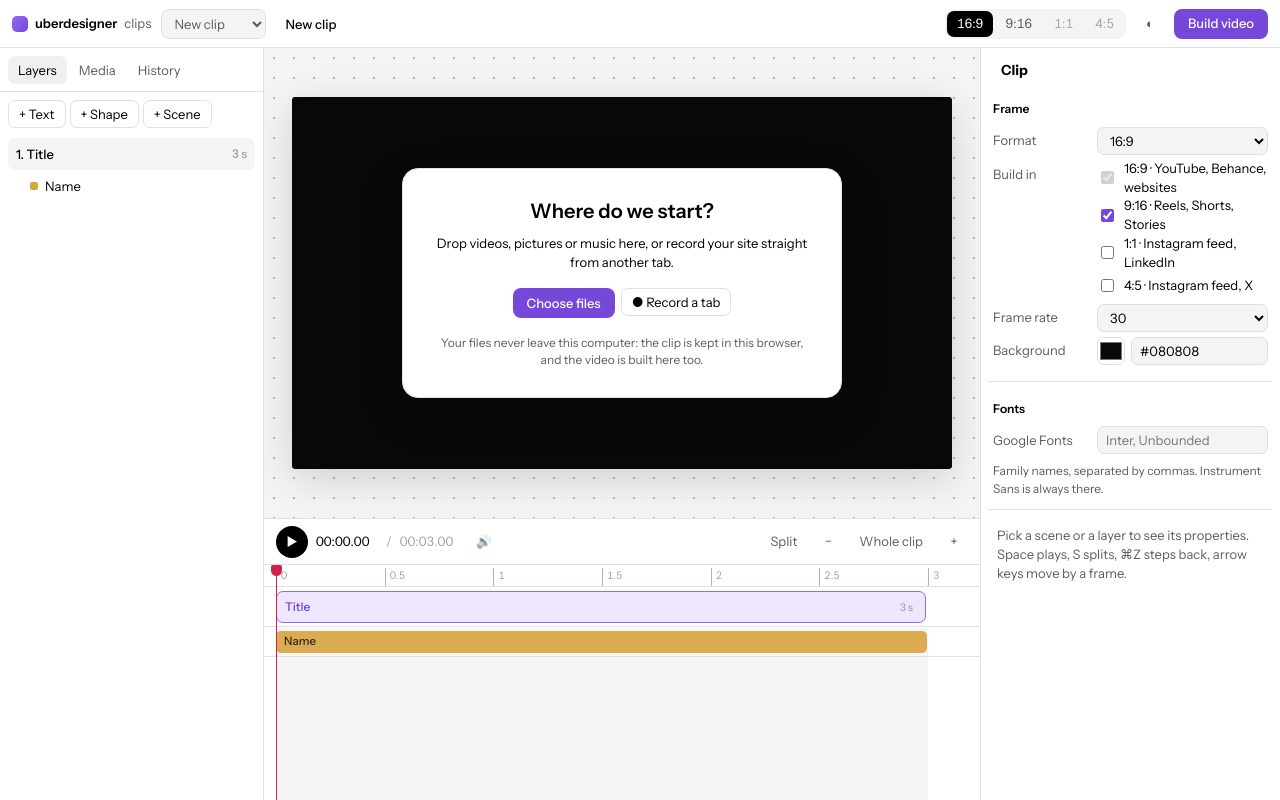
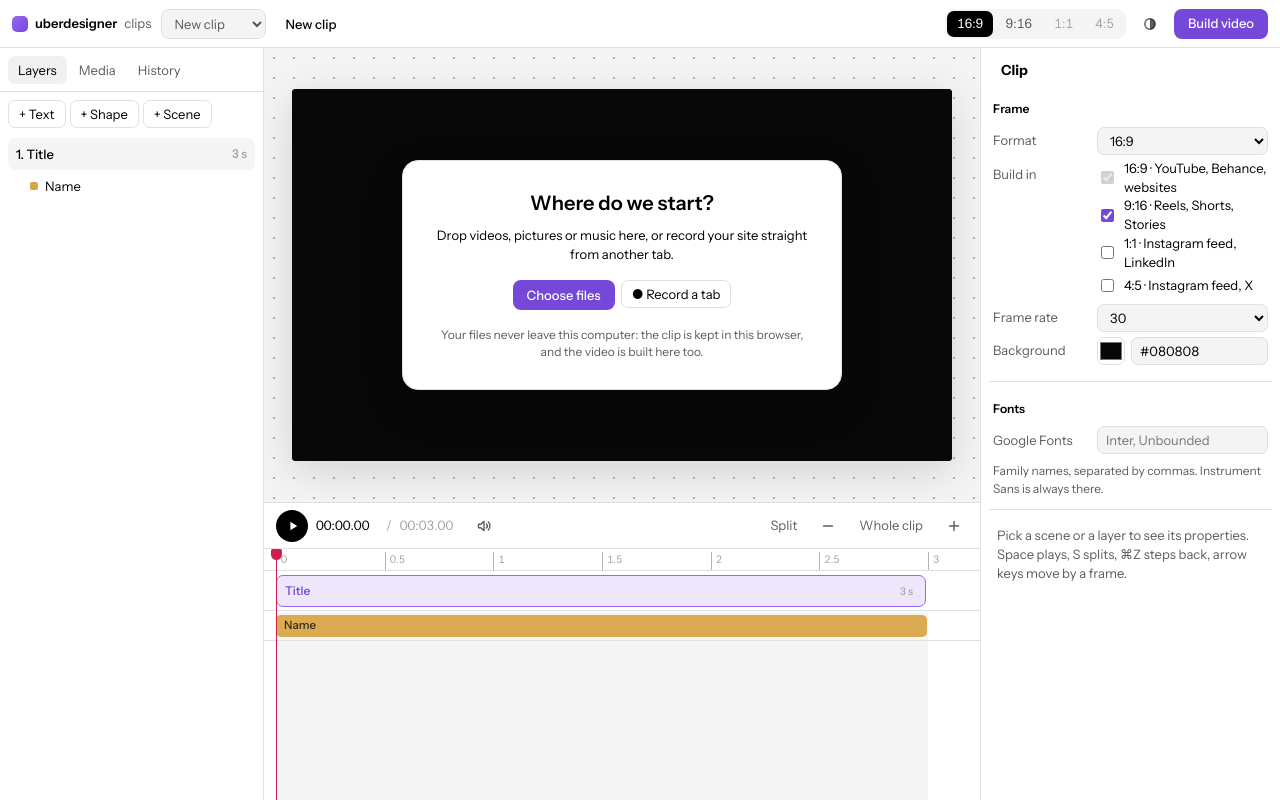
Before and after one commit to yellowpauldesigner-sys/video-editor, a website with bundled scripts: page app/index.html in a window 1280 px wide. Built offline with nearby package versions, Linux system fonts and the light colour scheme.

Commit message:
Timeline shows every scene's layers and follows the playhead; drawn icons
- All scenes' layers are on the timeline at once, not only the picked
  scene's.
- Dragging the playhead to an edge scrolls the timeline under it, and the
  timeline keeps the playhead in view when it moves from the keyboard.
- The sound, play, theme, zoom and visibility controls use drawn icons
  in place of emoji and text glyphs.

Co-Authored-By: Claude Fable 5.2 <noreply@anthropic.com>
Claude-Session: https://claude.ai/code/session_01FnvPqTfD3iogK7HHd74Nh1

```diff
--- a/app/css/app.css
+++ b/app/css/app.css
@@ -1420,3 +1420,22 @@ select:focus,
 .welcomeCard .btnRow {
   justify-content: center;
 }
+
+/* icons */
+.ic {
+  display: inline-grid;
+  place-items: center;
+  line-height: 0;
+}
+.ic svg {
+  display: block;
+}
+.icon.big .ic svg {
+  margin-left: 1px;
+}
+.mediaItem .thumb .ic {
+  color: var(--dim);
+}
+.timeline {
+  height: 252px;
+}
--- a/app/index.html
+++ b/app/index.html
@@ -17,7 +17,7 @@
         <span id="saved" class="saved"></span>
         <div class="grow"></div>
         <div id="formats" class="seg" role="tablist" aria-label="Frame format"></div>
-        <button id="theme" class="icon" title="Light or dark theme" aria-label="Theme">◐</button>
+        <button id="theme" class="icon" title="Light or dark theme" aria-label="Theme"></button>
         <button id="renderBtn" class="primary">Build video</button>
       </header>
 
@@ -42,16 +42,16 @@
           <div id="drop" class="drop" hidden><div>Drop the files: they go into the clip's media</div></div>
         </div>
         <div class="transport">
-          <button id="play" class="icon big" title="Play / pause (Space)" aria-label="Play">▶</button>
+          <button id="play" class="icon big" title="Play / pause (Space)" aria-label="Play"></button>
           <span id="time" class="time">00:00.00</span>
           <span class="dim">/</span>
           <span id="total" class="time dim">00:00.00</span>
-          <button id="mute" class="icon" title="Sound in the preview" aria-label="Audio">🔊</button>
+          <button id="mute" class="icon" title="Sound in the preview" aria-label="Sound" aria-pressed="false"></button>
           <div class="grow"></div>
           <button id="splitBtn" class="ghost" title="Split the scene here (S)">Split</button>
-          <button id="zoomOut" class="icon" title="Zoom out" aria-label="Zoom out">−</button>
+          <button id="zoomOut" class="icon" title="Zoom out" aria-label="Zoom out"></button>
           <button id="zoomFit" class="ghost" title="Fit the whole clip">Whole clip</button>
-          <button id="zoomIn" class="icon" title="Zoom in" aria-label="Zoom in">+</button>
+          <button id="zoomIn" class="icon" title="Zoom in" aria-label="Zoom in"></button>
         </div>
         <div id="timeline" class="timeline"><div id="tlInner" class="tlInner"></div></div>
         <form id="chat" class="chat" hidden>
--- a/app/js/app.js
+++ b/app/js/app.js
@@ -32,6 +32,28 @@ function h(tag, attrs, ...kids) {
   for (const kid of kids.flat(3)) if (kid != null && kid !== false) el.append(kid);
   return el;
 }
+
+// The editor's own icons: drawn as lines in the text's color, so they follow the theme
+const ICONS = {
+  play: '<path d="M5 3.2v9.6L12.8 8z" fill="currentColor" stroke="none"/>',
+  pause: '<path d="M4.5 3.5h2.4v9H4.5zM9.1 3.5h2.4v9H9.1z" fill="currentColor" stroke="none"/>',
+  sound: '<path d="M2.5 6.2h2.3L8 3.4v9.2L4.8 9.8H2.5z"/><path d="M10.4 5.9a3 3 0 0 1 0 4.2M12.3 4a5.7 5.7 0 0 1 0 8"/>',
+  muted: '<path d="M2.5 6.2h2.3L8 3.4v9.2L4.8 9.8H2.5z"/><path d="M10.8 6.2l3.4 3.6M14.2 6.2l-3.4 3.6"/>',
+  theme: '<circle cx="8" cy="8" r="5.2"/><path d="M8 2.8a5.2 5.2 0 0 1 0 10.4z" fill="currentColor" stroke="none"/>',
+  minus: '<path d="M3.5 8h9"/>',
+  plus: '<path d="M3.5 8h9M8 3.5v9"/>',
+  eye: '<path d="M1.6 8S4 3.8 8 3.8 14.4 8 14.4 8 12 12.2 8 12.2 1.6 8 1.6 8z"/><circle cx="8" cy="8" r="1.9"/>',
+  eyeOff: '<path d="M1.6 8S4 3.8 8 3.8 14.4 8 14.4 8 12 12.2 8 12.2 1.6 8 1.6 8z"/><path d="M3 13L13 3"/>',
+  note: '<path d="M6.2 11.6V4.2l5.6-1.2v7.2"/><circle cx="4.7" cy="11.6" r="1.5"/><circle cx="10.3" cy="10.2" r="1.5"/>',
+  close: '<path d="M4 4l8 8M12 4l-8 8"/>',
+};
+function icon(name, size = 16) {
+  const el = document.createElement("span");
+  el.className = "ic";
+  el.innerHTML = `<svg viewBox="0 0 16 16" width="${size}" height="${size}" fill="none" stroke="currentColor" stroke-width="1.4" stroke-linecap="round" stroke-linejoin="round" aria-hidden="true">${ICONS[name]}</svg>`;
+  return el;
+}
+const setIcon = (id, name, size) => $(id).replaceChildren(icon(name, size));
 
 const fmtTime = (t, fps = 30) => {
   t = Math.max(0, t);
@@ -235,7 +257,8 @@ let lastTick = 0;
 function play(on) {
   if (on === S.playing) return;
   S.playing = on;
-  $("play").textContent = on ? "❚❚" : "▶";
+  setIcon("play", on ? "pause" : "play", 14);
+  $("play").setAttribute("aria-label", on ? "Pause" : "Play");
   if (!on) {
     stage?.stop();
     seek(S.t, true);
@@ -439,7 +462,7 @@ function layersView() {
           { class: `layerRow ${S.sel?.type === "layer" && S.sel.id === layer.id ? "on" : ""} ${L.hidden ? "off" : ""}`, onclick: () => select({ type: "layer", id: layer.id }) },
           h("i", { class: `kind ${layer.kind}` }),
           h("span", { class: "rowName" }, layer.label ?? layer.id),
-          h("button", { class: "eye", title: L.hidden ? `Show in ${S.format}` : `Hide in ${S.format}`, onclick: (e) => (e.stopPropagation(), edit("Layer visibility", () => setPlaced(S.clip, layer, S.format, "hidden", !L.hidden))) }, L.hidden ? "○" : "●"),
+          h("button", { class: "eye", title: L.hidden ? `Show in ${S.format}` : `Hide in ${S.format}`, onclick: (e) => (e.stopPropagation(), edit("Layer visibility", () => setPlaced(S.clip, layer, S.format, "hidden", !L.hidden))) }, icon(L.hidden ? "eyeOff" : "eye", 14)),
         ),
       );
     }
@@ -475,8 +498,8 @@ function mediaView() {
       h(
         "div",
         { class: "mediaItem", title: m.name },
-        h("div", { class: "thumb", style: m.thumb ? `background-image:url("${m.thumb}")` : "" }, m.kind === "audio" ? "♪" : ""),
-        h("div", { class: "acts" }, m.kind === "audio" ? h("button", { onclick: () => addAudio(m) }, "+ Audio track") : [h("button", { onclick: () => addMediaScene(m) }, "+ As a new scene"), h("button", { onclick: () => addMediaLayer(m) }, "+ Into this scene"), m.kind === "video" && m.duration > 2 ? h("button", { onclick: () => splitIntoScenes(m) }, "✂ Split into scenes") : null], used.has(m.path) ? null : h("button", { class: "rm", title: "Remove the file from the clip", onclick: () => removeMedia(m) }, "Remove file")),
+        h("div", { class: "thumb", style: m.thumb ? `background-image:url("${m.thumb}")` : "" }, m.kind === "audio" ? icon("note", 22) : null),
+        h("div", { class: "acts" }, m.kind === "audio" ? h("button", { onclick: () => addAudio(m) }, "+ Audio track") : [h("button", { onclick: () => addMediaScene(m) }, "+ As a new scene"), h("button", { onclick: () => addMediaLayer(m) }, "+ Into this scene"), m.kind === "video" && m.duration > 2 ? h("button", { onclick: () => splitIntoScenes(m) }, "Split into scenes") : null], used.has(m.path) ? null : h("button", { class: "rm", title: "Remove the file from the clip", onclick: () => removeMedia(m) }, "Remove file")),
         h("div", { class: "cap" }, h("b", {}, m.name), h("span", {}, meta || KIND_NAME[m.kind])),
       ),
     );
@@ -776,27 +799,31 @@ function drawTimeline() {
   });
   kids.push(sceneTrack);
 
+  // Every scene's layers are on the timeline at once, as in any editor: a scene's top layer in the first row, the
+  // next one under it, and so on. The scene that is picked is only tinted behind its own stretch.
   const scene = curScene();
   const si = S.clip.scenes.indexOf(scene);
-  const s0 = starts[si];
-  kids.push(h("div", { class: "sceneShade", style: `left:${t2x(s0)}px;width:${sceneDuration(scene) * S.zoom}px` }));
-  for (const layer of [...scene.layers].reverse()) {
-    const L = resolveLayer(layer, S.format);
-    const span = layerSpan(layer, scene);
-    const len = Math.min(span.duration, sceneDuration(scene) - span.start);
-    kids.push(
-      h(
-        "div",
-        { class: "track" },
+  kids.push(h("div", { class: "sceneShade", style: `left:${t2x(starts[si])}px;width:${sceneDuration(scene) * S.zoom}px` }));
+  const rows = Math.max(1, ...S.clip.scenes.map((sc) => sc.layers.length));
+  for (let r = 0; r < rows; r++) {
+    const track = h("div", { class: "track" });
+    S.clip.scenes.forEach((sc, i) => {
+      const layer = sc.layers[sc.layers.length - 1 - r];
+      if (!layer) return;
+      const L = resolveLayer(layer, S.format);
+      const span = layerSpan(layer, sc);
+      const len = Math.min(span.duration, sceneDuration(sc) - span.start);
+      track.append(
         h(
           "div",
-          { class: `bar2 ${layer.kind} ${S.sel?.id === layer.id ? "on" : ""} ${L.hidden ? "off" : ""}`, style: `left:${t2x(s0 + span.start)}px;width:${Math.max(8, len * S.zoom - 1)}px`, title: `${layer.label ?? layer.id} · ${secs(len)}`, onpointerdown: (e) => layerDown(e, layer, scene) },
+          { class: `bar2 ${layer.kind} ${S.sel?.id === layer.id ? "on" : ""} ${L.hidden ? "off" : ""}`, style: `left:${t2x(starts[i] + span.start)}px;width:${Math.max(8, len * S.zoom - 1)}px`, title: `${layer.label ?? layer.id} · ${secs(len)}`, onpointerdown: (e) => layerDown(e, layer, sc) },
           h("div", { class: "grip l", "data-grip": "l" }),
           h("div", { class: "lbl" }, layer.label ?? layer.id),
           h("div", { class: "grip r", "data-grip": "r" }),
         ),
-      ),
-    );
+      );
+    });
+    kids.push(track);
   }
   for (const a of S.clip.audio ?? []) {
     const start = a.start ?? 0;
@@ -805,7 +832,7 @@ function drawTimeline() {
       h(
         "div",
         { class: "track" },
-        h("div", { class: `bar2 audio ${S.sel?.id === a.id ? "on" : ""}`, style: `left:${t2x(start)}px;width:${Math.max(8, len * S.zoom - 1)}px`, onpointerdown: (e) => audioDown(e, a) }, h("div", { class: "lbl" }, `♪ ${a.label ?? a.src.split("/").pop()}`), h("div", { class: "grip r", "data-grip": "r" })),
+        h("div", { class: `bar2 audio ${S.sel?.id === a.id ? "on" : ""}`, style: `left:${t2x(start)}px;width:${Math.max(8, len * S.zoom - 1)}px`, onpointerdown: (e) => audioDown(e, a) }, h("div", { class: "lbl" }, a.label ?? a.src.split("/").pop()), h("div", { class: "grip r", "data-grip": "r" })),
       ),
     );
   }
@@ -818,11 +845,12 @@ function drawPlayhead() {
   const ph = $("playhead");
   if (ph) ph.style.left = `${t2x(S.t)}px`;
   $("time").textContent = fmtTime(S.t, S.clip.fps);
-  if (S.playing) {
-    const tl = $("timeline");
-    const x = t2x(S.t);
-    if (x > tl.scrollLeft + tl.clientWidth - 40 || x < tl.scrollLeft) tl.scrollLeft = Math.max(0, x - 80);
-  }
+  // The timeline keeps the playhead in view while the clip plays and when it is moved from the keyboard or a
+  // click elsewhere. While it is being dragged, the drag itself scrolls the timeline at its edges.
+  if (S.scrubbing) return;
+  const tl = $("timeline");
+  const x = t2x(S.t);
+  if (x > tl.scrollLeft + tl.clientWidth - 40 || x < tl.scrollLeft + 8) tl.scrollLeft = Math.max(0, x - (S.playing ? 80 : tl.clientWidth / 2));
 }
 
 // One pointer drag on the timeline: `on(dt, event)` gets the time moved since the press
@@ -849,22 +877,44 @@ function drag(e, on, done) {
 function scrubDown(e) {
   play(false);
   const tl = $("timeline");
-  const at = (ev) => x2t(ev.clientX - $("tlInner").getBoundingClientRect().left);
-  seek(at(e));
-  const move = (ev) => seek(at(ev));
+  const at = (x) => x2t(x - $("tlInner").getBoundingClientRect().left);
+  let pointerX = e.clientX;
+  S.scrubbing = true;
+  seek(at(pointerX));
+  // Dragged to an edge, the timeline scrolls under the pointer, faster the further past the edge it is held
+  let raf = 0;
+  const follow = () => {
+    const box = tl.getBoundingClientRect();
+    const EDGE = 48;
+    const over = pointerX > box.right - EDGE ? pointerX - (box.right - EDGE) : pointerX < box.left + EDGE ? pointerX - (box.left + EDGE) : 0;
+    if (over) {
+      const before = tl.scrollLeft;
+      tl.scrollLeft += Math.sign(over) * Math.min(28, 4 + Math.abs(over) * 0.35);
+      if (tl.scrollLeft !== before) seek(at(Math.max(box.left, Math.min(box.right, pointerX))));
+    }
+    raf = requestAnimationFrame(follow);
+  };
+  raf = requestAnimationFrame(follow);
+  const move = (ev) => {
+    pointerX = ev.clientX;
+    const box = tl.getBoundingClientRect();
+    seek(at(Math.max(box.left, Math.min(box.right, pointerX))));
+  };
   const up = () => {
     removeEventListener("pointermove", move);
     removeEventListener("pointerup", up);
+    cancelAnimationFrame(raf);
+    S.scrubbing = false;
     const s = sceneAt(S.clip, S.t).scene;
     if (s.id !== S.sceneId) {
       S.sceneId = s.id;
       drawLeft();
       drawTimeline();
+      drawChip();
     }
   };
   addEventListener("pointermove", move);
   addEventListener("pointerup", up);
-  void tl;
 }
 
 function sceneDown(e, scene, index) {
@@ -1504,7 +1554,7 @@ function drawJobs() {
       h(
         "div",
         { class: `job ${j.state}` },
-        h("div", { class: "jt" }, j.state === "running" ? h("i", { class: "spin" }) : null, h("b", {}, j.label), j.state === "running" ? h("button", { class: "ghost", onclick: () => B.stopJob(j.id) }, "Stop") : h("button", { class: "icon", title: "Close", onclick: () => (S.seenJobs.add(j.id), drawJobs()) }, "×")),
+        h("div", { class: "jt" }, j.state === "running" ? h("i", { class: "spin" }) : null, h("b", {}, j.label), j.state === "running" ? h("button", { class: "ghost", onclick: () => B.stopJob(j.id) }, "Stop") : h("button", { class: "icon", title: "Close", "aria-label": "Close", onclick: () => (S.seenJobs.add(j.id), drawJobs()) }, icon("close", 12))),
         j.state === "running" ? h("div", { class: "bar" }, h("i", { style: `width:${Math.round((j.progress ?? 0) * 100)}%` })) : null,
         h("div", { class: "note" }, j.state === "failed" || j.state === "stopped" ? j.error : j.state === "done" ? "Site recorded." : j.note || "Waiting in line…"),
       ),
@@ -1514,10 +1564,10 @@ function drawJobs() {
       h(
         "div",
         { class: `job ${j.state}` },
-        h("div", { class: "jt" }, j.state === "running" ? h("i", { class: "spin" }) : null, h("b", {}, j.label), j.state === "running" ? h("button", { class: "ghost", onclick: () => ((j.stopped = true), (j.note = "Stopping…"), drawJobs()) }, "Stop") : h("button", { class: "icon", title: "Close", onclick: () => ((j.closed = true), drawJobs()) }, "×")),
+        h("div", { class: "jt" }, j.state === "running" ? h("i", { class: "spin" }) : null, h("b", {}, j.label), j.state === "running" ? h("button", { class: "ghost", onclick: () => ((j.stopped = true), (j.note = "Stopping…"), drawJobs()) }, "Stop") : h("button", { class: "icon", title: "Close", "aria-label": "Close", onclick: () => ((j.closed = true), drawJobs()) }, icon("close", 12))),
         j.state === "running" ? h("div", { class: "bar" }, h("i", { style: `width:${Math.round((j.progress ?? 0) * 100)}%` })) : null,
         h("div", { class: "note" }, j.state === "failed" || j.state === "stopped" ? j.error : j.state === "done" ? (j.doneNote ?? (PROJECT ? "Done. The files are in the clip's renders folder:" : "Done. Click a file to download it:")) : j.note),
-        j.files.length ? h("div", { class: "files" }, j.files.map((f) => h("a", { href: f.url, download: f.download ? f.name : null, target: f.download ? null : "_blank" }, `${f.download ? "↓" : "▶"} ${f.format} · ${f.name} · ${(f.size / 1e6).toFixed(1)} MB${f.note ? ` · ${f.note}` : ""}`)), PROJECT ? h("button", { class: "ghost", style: "justify-self:start;margin-left:-9px", onclick: () => B.reveal(j.files[0].path) }, "Show in folder") : null) : null,
+        j.files.length ? h("div", { class: "files" }, j.files.map((f) => h("a", { href: f.url, download: f.download ? f.name : null, target: f.download ? null : "_blank" }, `${f.download ? "Download" : "Open"} ${f.format} · ${f.name} · ${(f.size / 1e6).toFixed(1)} MB${f.note ? ` · ${f.note}` : ""}`)), PROJECT ? h("button", { class: "ghost", style: "justify-self:start;margin-left:-9px", onclick: () => B.reveal(j.files[0].path) }, "Show in folder") : null) : null,
       ),
     );
   box.replaceChildren(...kids);
@@ -1667,7 +1717,8 @@ function wire() {
   $("play").addEventListener("click", () => play(!S.playing));
   $("mute").addEventListener("click", () => {
     S.muted = !S.muted;
-    $("mute").textContent = S.muted ? "🔇" : "🔊";
+    setIcon("mute", S.muted ? "muted" : "sound");
+    $("mute").setAttribute("aria-pressed", String(S.muted));
     stage?.setMuted(S.muted);
   });
   $("splitBtn").addEventListener("click", splitAtPlayhead);
@@ -1790,6 +1841,11 @@ async function boot() {
   } catch {
     document.documentElement.dataset.theme = "dark";
   }
+  setIcon("play", "play", 14);
+  setIcon("mute", "sound");
+  setIcon("theme", "theme");
+  setIcon("zoomOut", "minus");
+  setIcon("zoomIn", "plus");
   stage = new Stage($("stage"));
   stage.onMediaReady = () => !S.playing && !seekBusy && seek(S.t, true);
   S.clips = await B.listClips();
```
Also changed, not shown: SKILL.md (+1 -1 lines).
